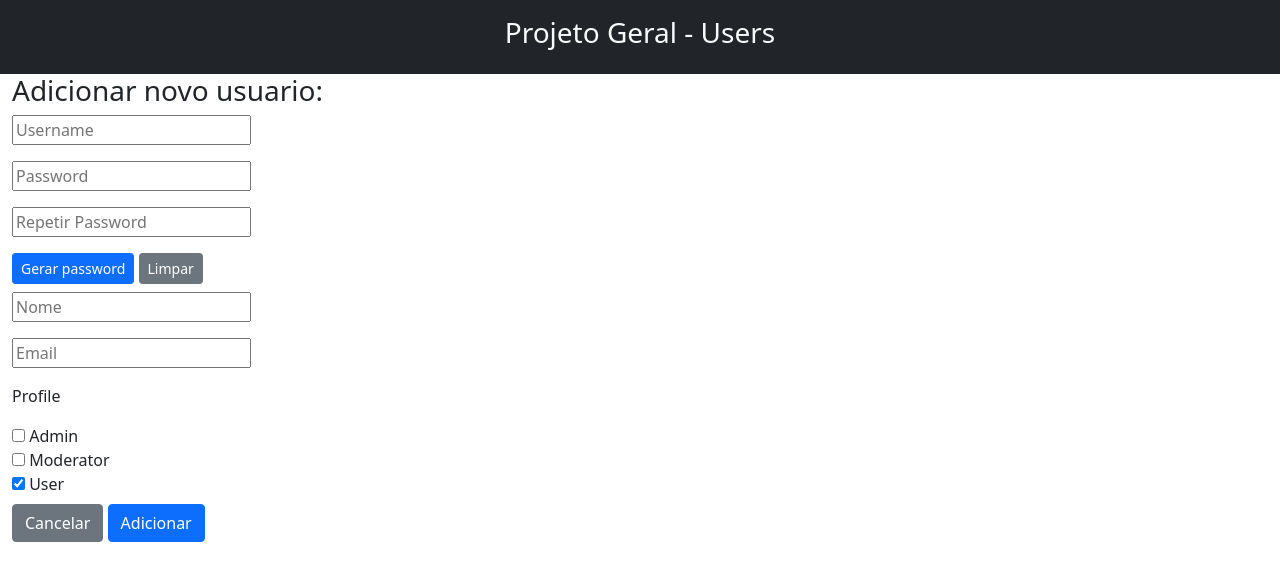
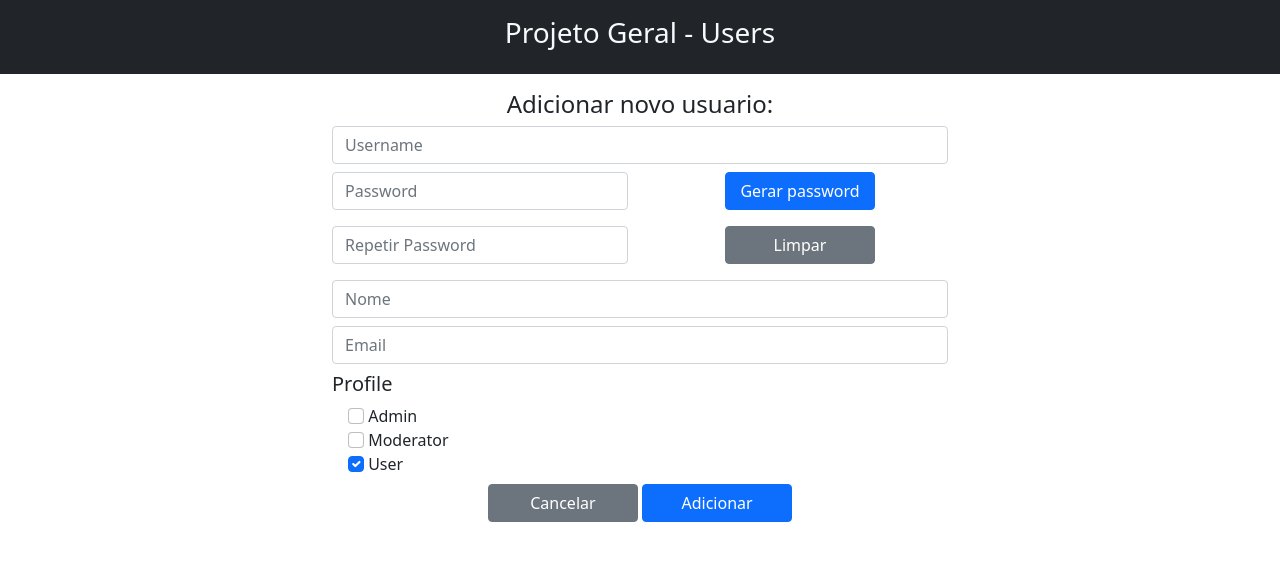
Before and after one commit to LeandroRD/projetoGeral, a CodeIgniter 4 app: the page made by app/Views/users/admin_new_user.php in a window 1280 px wide. Shown: the top 581 px of the page. Run offline with PHP 8.4 and a stand-in for CodeIgniter, Linux system fonts and the light colour scheme; the template is opened without the code that fills it, so the values that code supplies are empty; some libraries are stand-ins or nearby versions.

Commit message:
feito acabamento no admin_new_user

```diff
--- a/app/Views/users/admin_new_user.php
+++ b/app/Views/users/admin_new_user.php
@@ -1,38 +1,72 @@
 <?php
     $this->extend('Layout/layout_users');
     $s = session();
+
 ?>
 
 <?php $this->section('conteudo')?>
-    <!-- erro -->
+
+    <div class="row mt-3 mb-3">
+        <div class="col-6 offset-3">
             <?php if(isset($error)):?>
                 <div class="alert alert-danger">
                     <?php echo $error ?>
                 </div>
             <?php endif;?>
              <!-- formulario para novo usuario -->
-    <h3>Adicionar novo usuario: </h3>
+            <h4 class="text-center">Adicionar novo usuario: </h4>
             <form action="<?php echo site_url('users/admin_new_user') ?>" method="post">
-        <p><input type="text" name="text_username" required placeholder="Username"></p>
-        <p><input type="text" name="text_password" required placeholder="Password"></p>
-        <p><input type="text" name="text_password_repetir" required placeholder="Repetir Password"></p>
-        <div class="form-inline mb-2">
-            <button type="button" class="btn btn-primary btn-sm" id="btn-password">Gerar password</button>
-            <button type="button" class="btn btn-secondary btn-sm" id="btn-limpar">Limpar</button>
+                <div class="mb-2">
+                    <input type="text" name="text_username "class="form-control" required placeholder="Username">
                 </div>
-        <p><input type="text" name="text_name"required placeholder="Nome"></p>
-        <p><input type="email" name="text_email" reuired placeholder="Email"></p>
+
+                <div class="row mb-2">
+                    <div class="col-6">
+                        <input type="text" name="text_password"class="form-control" required placeholder="Password">
+                    </div>
+                    <div class="col-6 mb-2 text-center">
+                        <button type="button" class="btn btn-primary btn-150 " id="btn-password">Gerar password</button>
+                    </div>
+                </div>
+
+                <div class="row mb-2">
+                    <div class="col-6">
+                        <input type="text" name="text_password_repetir" class="form-control" required placeholder="Repetir Password">
+                    </div>
+                    <div class="col-6 mb-2 text-center">
+                        <button type="button" class="btn btn-secondary btn-150" id="btn-limpar">Limpar</button>
+                    </div>
+                </div>
+
+                <div class="mb-2">
+                    <input type="text" class="form-control" name="text_name"required placeholder="Nome">
+                </div>
+                <div class="mb-2">
+                    <input type="email" name="text_email" class="form-control" reuired placeholder="Email">
+                </div>
+
+
+
+
                 <!-- profile -->
-        <p>Profile</p>
-        <label><input type="checkbox" name="check_admin" > Admin</label></br>
-        <label><input type="checkbox" name="check_moderator" > Moderator</label></br>
-        <label><input type="checkbox" name="check_user" checked > User</label></br>
+                <h5>Profile</h5>
+                <div class="mb-2 ">
+                    <label class="form-check-label ms-3"><input type="checkbox" class="form-check-input" name="check_admin" > Admin</label></br>
+                    <label class="form-check-label ms-3"><input type="checkbox" class="form-check-input" name="check_moderator" > Moderator</label></br>
+                    <label class="form-check-label ms-3"><input type="checkbox" class="form-check-input" name="check_user" checked > User</label></br>
+                </div>
 
-        <div class="mt-2">
-            <a href="<?php echo site_url('users/admin_users') ?>"class="btn btn-secondary">Cancelar</a>
-            <button class="btn btn-primary">Adicionar</button>
+                <div class="text-center">
+                    <a href="<?php echo site_url('users/admin_users') ?>"class="btn btn-secondary btn-150">Cancelar</a>
+                    <button class="btn btn-primary btn-150">Adicionar</button>
                 </div>
             </form>
+        </div>
+    </div>
+
+
+    <!-- erro -->
+
 
 
 
```
Lines whose indentation alone changed are shown as unchanged.
